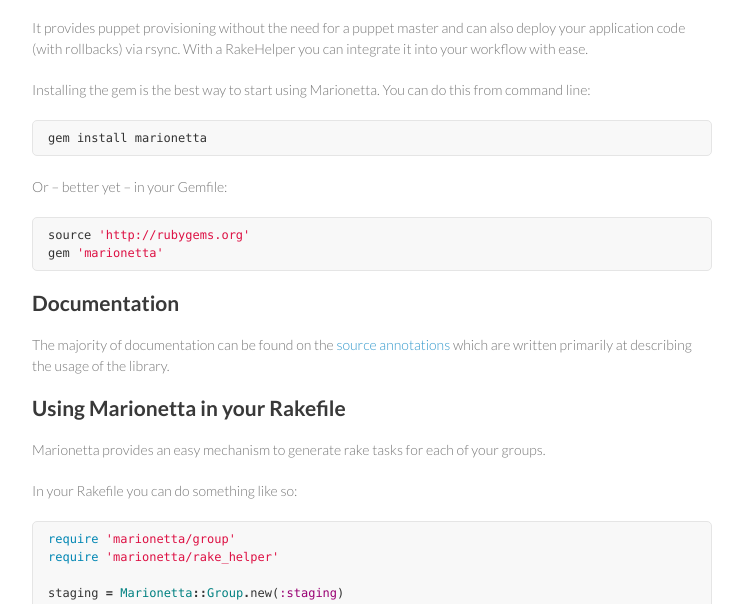
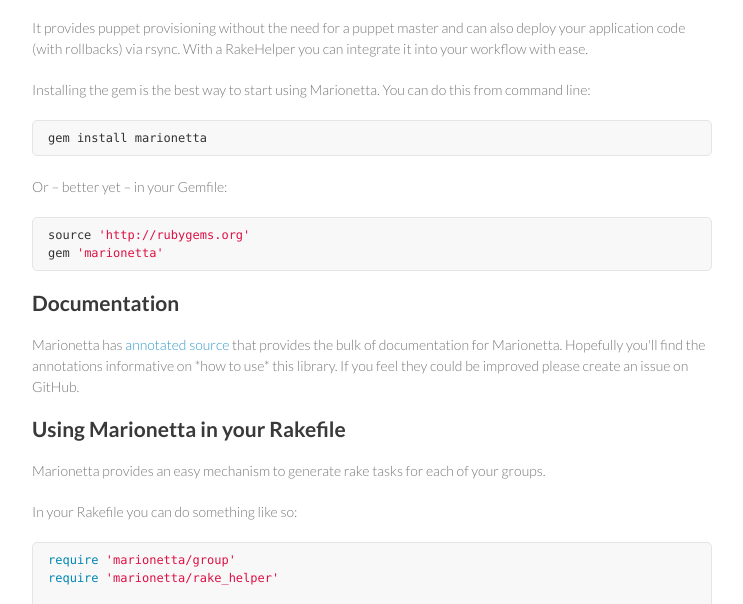
Before and after one commit to lukemorton/marionetta, a plain HTML site: page index.html in a window 1280 px wide. Shown: the part 133-737 px from the top of the page, without its empty margins (268-1011 px from the left). Drawn offline with Linux system fonts and the light colour scheme.

Commit message:
Improve note on documentation.

```diff
--- a/index.html
+++ b/index.html
@@ -39,9 +39,11 @@ You can do this from command line:</p>
 
 <h2>Documentation</h2>
 
-<p>The majority of documentation can be found on the
-<a href="http://drpheltright.github.com/marionetta/docs/marionetta.html">source annotations</a> which are written primarily at
-describing the usage of the library.</p>
+<p>Marionetta has <a href="http://drpheltright.github.com/marionetta/docs/marionetta.html">annotated source</a> that provides the
+bulk of documentation for Marionetta. Hopefully you'll find
+the annotations informative on *how to use* this library. If
+you feel they could be improved please create an issue on
+GitHub.</p>
 
 <h2>Using Marionetta in your Rakefile</h2>
 
```
